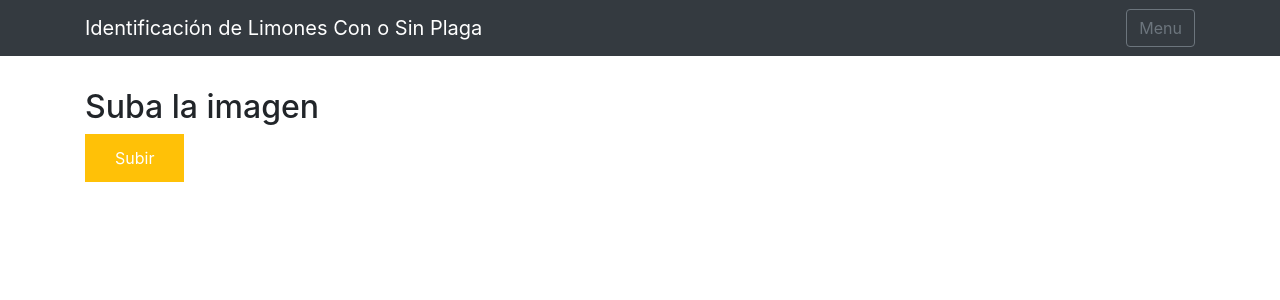
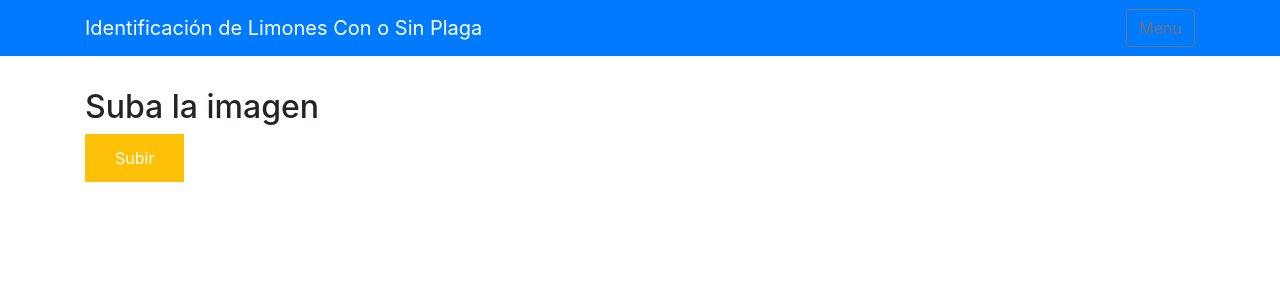
Before and after one commit to Gisefag/Producto_datos_UDD_2020_prueba1, a Flask app: page / in a window 1280 px wide. Shown: the top 300 px of the page. Run offline with Flask 2, Linux system fonts and the light colour scheme; parts of the project's set-up code (start-up, migrations or seed data) failed here and were passed over; some libraries are stand-ins or nearby versions.

Commit message:
septtimo commit

```diff
--- a/templates/base.html
+++ b/templates/base.html
@@ -5,8 +5,7 @@
     <meta name="viewport" content="width=device-width, initial-scale=1.0">
     <meta http-equiv="X-UA-Compatible" content="ie=edge">
     <title>Identificación de Limones Con o Sin Plaga</title>
-</head>
-    <body bgcolor=”green”>
+
     <link href="https://cdn.bootcss.com/bootstrap/4.0.0/css/bootstrap.min.css" rel="stylesheet">
     <script src="https://cdn.bootcss.com/popper.js/1.12.9/umd/popper.min.js"></script>
     <script src="https://cdn.bootcss.com/jquery/3.3.1/jquery.min.js"></script>
@@ -15,7 +14,7 @@
 </head>
 
 <body>
-    <nav class="navbar navbar-dark bg-dark">
+    <nav class="navbar navbar-dark bg-primary">
         <div class="container">
             <a class="navbar-brand" href="#">Identificación de Limones Con o Sin Plaga</a>
             <button class="btn btn-outline-secondary my-2 my-sm-0" type="submit">Menu</button>
```
Also changed, not shown: 1 other file.
